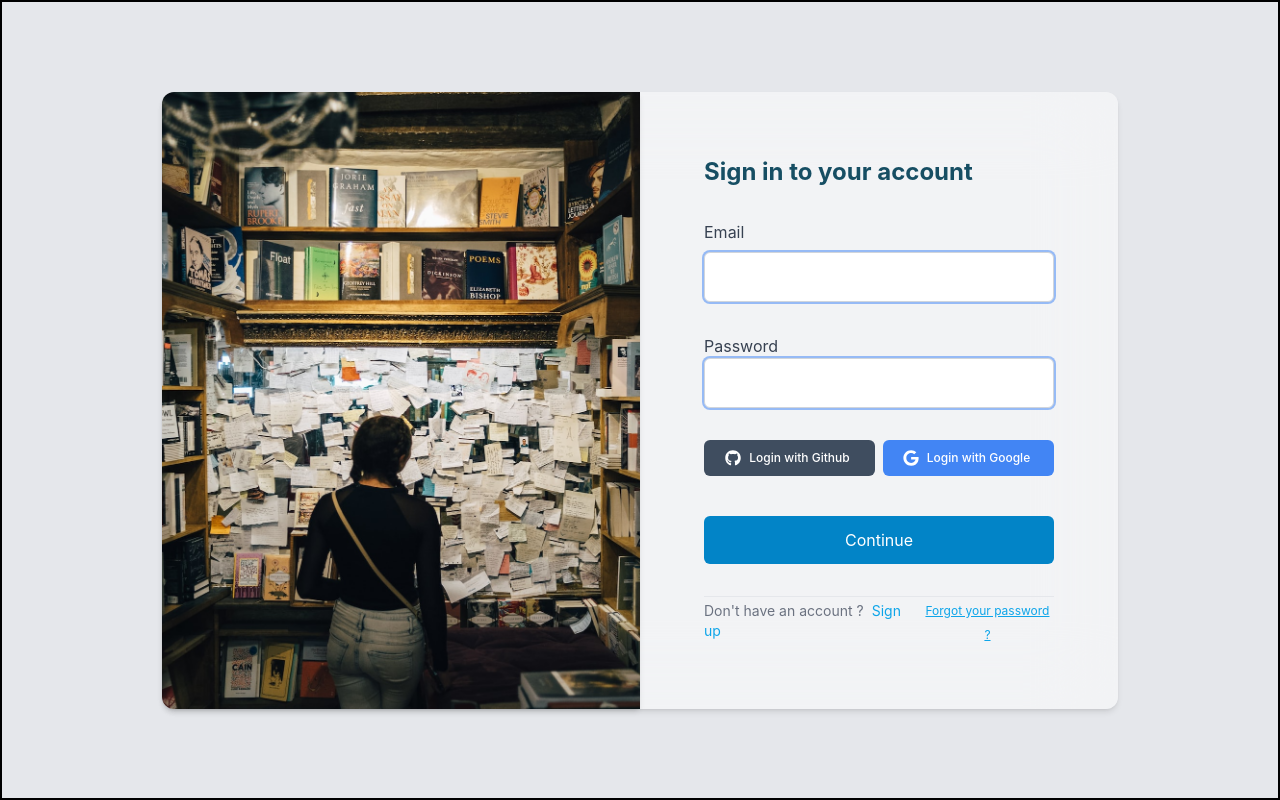
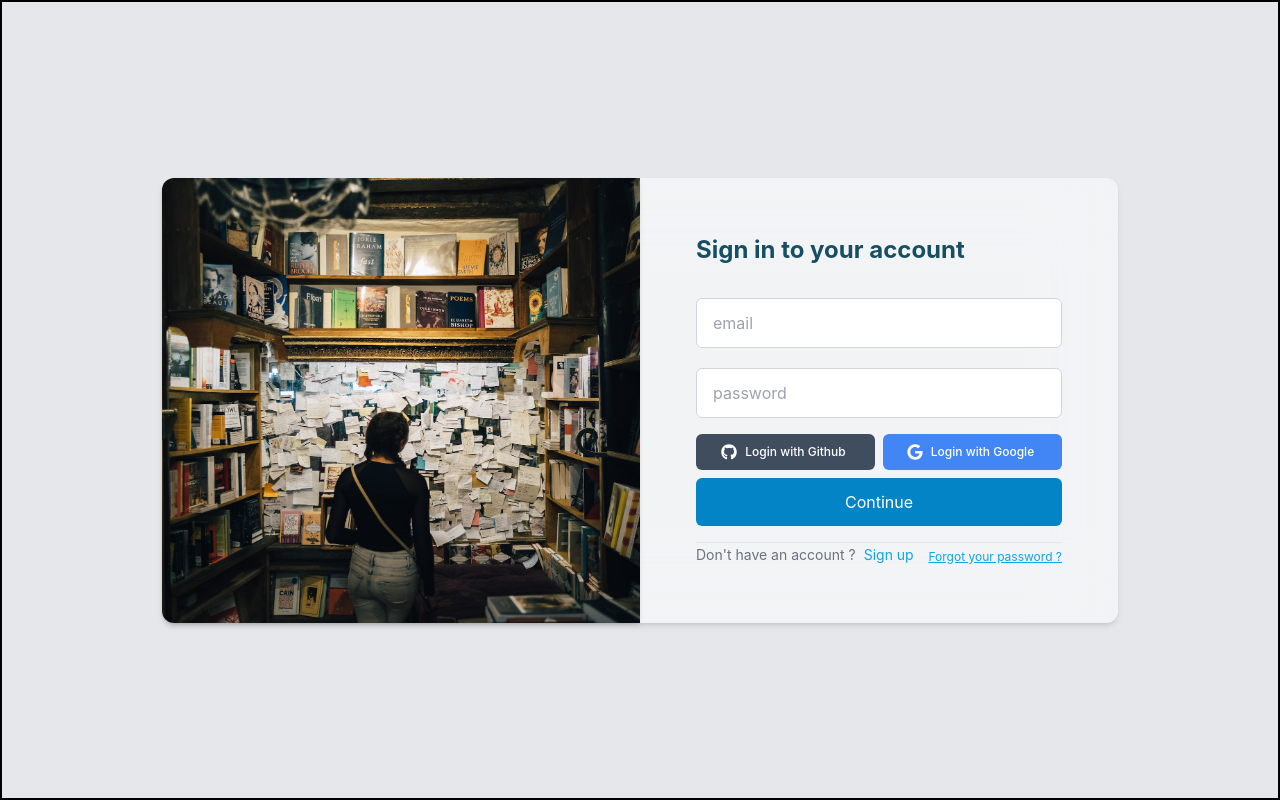
Before and after one commit to doandroidsdreamof/react-firebase-todo-list, a React (Create React App) app: page /login in a window 1280 px wide. Built offline with nearby package versions, Linux system fonts and the light colour scheme.

Commit message:
formik && yup

```diff
--- a/src/pages/Home.tsx
+++ b/src/pages/Home.tsx
@@ -1,11 +1,22 @@
 import React, { useState, useEffect,FC } from 'react'
 
- const Home: FC  = () => {
+
+
+
+
+ const Home: FC  = ()   => {
+
+
 
 
 
   return (
-             <div>homess</div>
+             <div>
+
+
+
+
+             </div>
 
 
   )
--- a/src/pages/SignIn.tsx
+++ b/src/pages/SignIn.tsx
@@ -2,6 +2,7 @@ import React, { useState, useEffect, FC, useContext } from 'react'
 import loginImage from '../assets/image/login3.jpg'
 import { Link, useNavigate } from 'react-router-dom'
 import LoginAlert from '../components/LoginAlert'
+import { Formik, Field, Form, FormikHelpers } from 'formik'
 import {
   GithubAuthProvider,
   signInWithPopup,
@@ -10,8 +11,10 @@ import {
   linkWithPopup,
 } from 'firebase/auth'
 
-
-
+interface Values {
+  password: string
+  email: string
+}
 
 const SignIn: FC = () => {
   const [email, setEmail] = useState('')
@@ -20,13 +23,10 @@ const SignIn: FC = () => {
   const [alertBoxMail, setAlertBoxMail] = useState(false)
   const navigate = useNavigate()
 
-
   // const googleProvider = new GoogleAuthProvider()
   // const githubProvider = new GithubAuthProvider()
 
-
-
-
+  // console.log(Formik)
 
   return (
     <>
@@ -42,49 +42,45 @@ const SignIn: FC = () => {
                   alt='login-image'
                 />
               </div>
-              <div className='p-6 sm:p-16'>
+              <div className='p-6 sm:p-14 space-y-4'>
                 <h2 className='mb-8 text-2xl text-cyan-900 font-bold'>Sign in to your account</h2>
-                <form
-                  className='space-y-8'
+                <Formik
+                  initialValues={{
+                    password: '',
+                    email: '',
+                  }}
+                  onSubmit={(values: Values, { setSubmitting }: FormikHelpers<Values>) => {
+                    setTimeout(() => {
+                      alert(JSON.stringify(values, null, 2))
+                      setSubmitting(false)
+                    }, 500)
+                  }}
                 >
-
-                  <div className='space-y-2'>
-                    <label htmlFor='email' className='text-gray-700'>
-                      Email
-                    </label>
-                    <input
+                  <Form>
+                    <Field
+                      id='email'
+                      name='email'
+                      placeholder='email'
                       type='email'
-                      name='email'
-                      id='email'
-                      required={true}
                       className='block w-full px-4 py-3 rounded-md border border-gray-300 text-gray-600 transition duration-300
             focus:ring-2 focus:ring-sky-300 focus:outline-none
             invalid:ring-2 '
                     />
-                    {alertBoxMail ? (
-                      <span className='text-red-600 font-roboto text-normal absolute translate-y-1 m-0 flex'>
-                        {'email address is invalid'}
-                      </span>
-                    ) : null}
-                  </div>
-                  <div>
-                    <div className='flex items-center justify-between'>
-                      <label htmlFor='pwd' className='text-gray-700'>
-                        Password
-                      </label>
-                    </div>
-                    <input
+
+                    <label htmlFor='password'></label>
+                    <Field
+                      id='password'
+                      name='password'
+                      placeholder='password'
                       type='password'
-                      name='pwd'
-                      id='pwd'
-                      required={true}
                       minLength={8}
-                      className='block w-full px-4 py-3 rounded-md border border-gray-300 text-gray-600 transition duration-300
+                      className='block w-full px-4 py-3 mt-5  rounded-md border border-gray-300 text-gray-600 transition duration-300
               focus:ring-2 focus:ring-sky-300 focus:outline-none
               invalid:ring-2 '
                     />
-                  </div>
-                  <div className=' flex w-full mt-4 flex-row h-11 text-center justify-center'>
+                    <label htmlFor='email'> </label>
+
+                    <div className=' flex w-full mt-4  flex-row h-11 text-center justify-center'>
                       <button
                         type='button'
                         className='text-white  justify-center   text-xs w-full bg-[#3f4d5f] hover:bg-[#24292F]/90 focus:ring-4 focus:outline-none focus:ring-[#24292F]/50 font-medium rounded-md   text-center inline-flex items-center dark:focus:ring-gray-500 dark:hover:bg-[#050708]/65 mr-2 mb-2'
@@ -129,12 +125,14 @@ const SignIn: FC = () => {
                       </button>
                     </div>
                     <button
-                    type='submit'
                       className='w-full  py-3 px-6 rounded-md bg-sky-600
                                         focus:bg-sky-700 active:bg-sky-500'
+                      type='submit'
                     >
                       <span className='text-white'>Continue</span>
                     </button>
+                  </Form>
+                </Formik>
                 <div className='flex   border-t flex-row justify-center  items-center'>
                   <p className=' text-xs lg:text-sm'>
                     Don&apos;t have an account ?
@@ -142,11 +140,11 @@ const SignIn: FC = () => {
                       Sign up
                     </Link>
                   </p>
+
                   <button className=' ml-auto -block underline text-sky-500 ' type='reset'>
                     <span className='text-xs  text-sky-500'>Forgot your password ?</span>
                   </button>
                 </div>
-                </form>
               </div>
             </div>
           </div>
```
Also changed, not shown: src/App.tsx (+11 -2 lines). Lines whose indentation alone changed are shown as unchanged.
